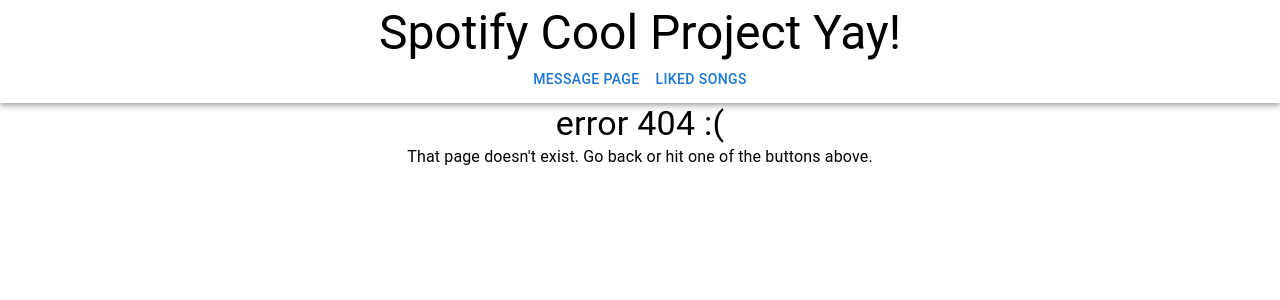
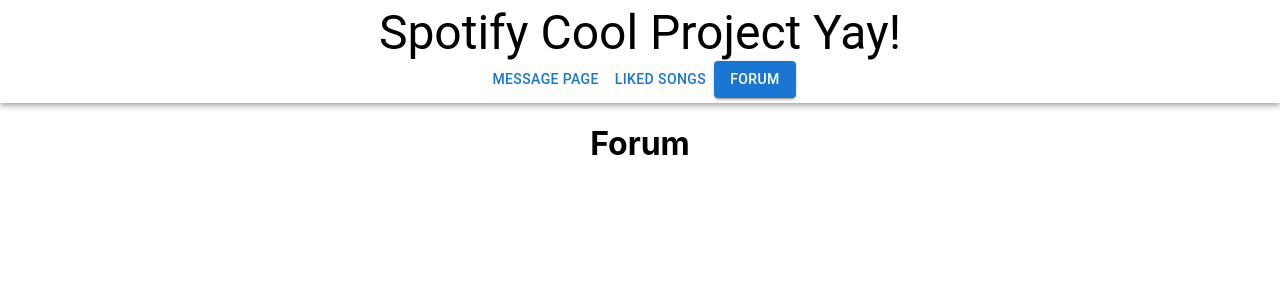
Before and after one commit to clrali/Launch-Spotify, a React (Create React App) app in the folder frontend/: page /forum in a window 1280 px wide. Before the commit this address had no page. Shown: the top 300 px of the page. Built offline with nearby package versions, Linux system fonts and the light colour scheme.

Commit message:
added forum to nav

```diff
--- /dev/null
+++ b/frontend/src/components/forum/Forum.js
@@ -0,0 +1,13 @@
+import React from 'react'
+
+function Forum() {
+  return (
+    <div>
+        <h1>
+            Forum
+        </h1>
+    </div>
+  )
+}
+
+export default Forum
--- a/frontend/src/components/navbar/Navbar.js
+++ b/frontend/src/components/navbar/Navbar.js
@@ -10,6 +10,7 @@
 				<nav>
 					<Button variant={useLocation().pathname==='/messages' ? 'contained' : 'text'} component={Link} to="/messages">Message Page</Button>
 					<Button variant={useLocation().pathname==='/likedsongs' ? 'contained' : 'text'} component={Link} to="/likedsongs">Liked Songs</Button>
+					<Button variant={useLocation().pathname==='/forum' ? 'contained' : 'text'} component={Link} to="/forum">Forum</Button>
 				</nav>
 			</AppBar>
 
--- a/frontend/src/index.js
+++ b/frontend/src/index.js
@@ -7,6 +7,7 @@
 import ErrorPage from './components/navbar/ErrorPage';
 import Messages from './components/messagePage/Messages';
 import LikedSongs from './components/likedSongs/LikedSongs';
+import Forum from './components/forum/Forum'
 const root = ReactDOM.createRoot(document.getElementById('root'));
 root.render(
   <BrowserRouter>
@@ -14,6 +15,7 @@
       <Route path="/" element={<App />}>
         <Route path="/messages" element={<Messages />} />
         <Route path="/likedsongs" element={<LikedSongs />} />
+        <Route path="/forum" element={<Forum />} />
         <Route path="*" element={<ErrorPage />} />
 
       </Route>
```
